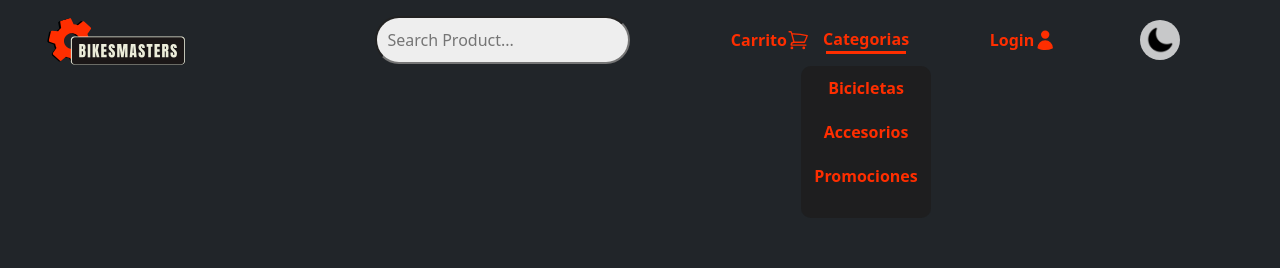
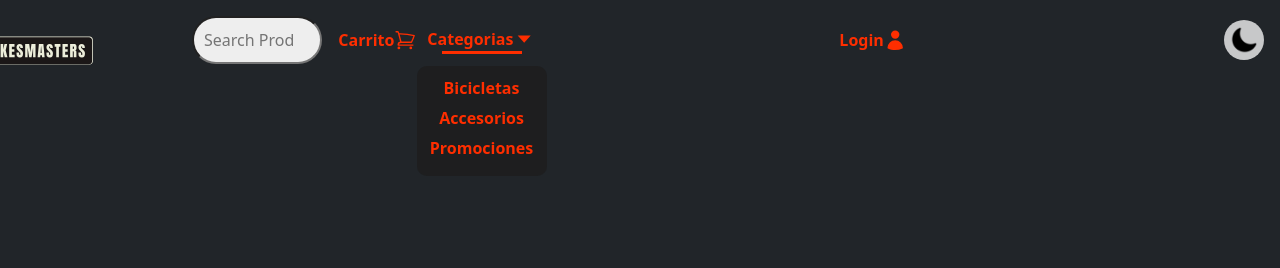
Before and after one commit to ROBERT-Gimenez/E-comerce_React, a React (Create React App) app: page / in a window 1280 px wide. Both pictures are taken after a click on the link "Categorias". Shown: the top 268 px of the page. Built offline with nearby package versions, Linux system fonts and the light colour scheme; no server answers.

Commit message:
config dropdawn bnt in menu

```diff
--- a/src/App.css
+++ b/src/App.css
@@ -88,7 +88,7 @@ a{
 }
 .container_btns{
   display: flex;
-  gap: 1rem;
+  gap: 1.5rem;
   align-items: center;
   justify-content: center;
 }
@@ -194,7 +194,7 @@ width: 90%;
     color: #fe2e00;
     font-weight: bold;
     padding: 0;
-    /* width: 100%; */
+    width: 100%;
     justify-content: center;
 }
 .icons-header svg{
--- /dev/null
+++ b/src/components/MenuBurger/BtnDropDrawn.js
@@ -0,0 +1,62 @@
+import {useState} from 'react';
+import { useNavigate } from 'react-router-dom';
+import {motion} from 'framer-motion';
+import useGetAxios from '../../hooks/useGetAxios'
+import { useDispatch , useSelector } from 'react-redux';
+import { setListStore } from '../../Store/state';
+import {BiCaretDown} from "react-icons/bi";
+export default function BtnDropDrawn({clas}) {
+
+    const [isOpen, setIsOpen] = useState(false);
+
+    const dispatch = useDispatch();
+    const navigate = useNavigate();
+    const {data} = useGetAxios("http://localhost:4000/api/products");
+
+    const night = useSelector(state => state.night);
+
+
+    const filterList = (categori) => {// eslint-disable-next-line
+        let products = data.filter(element => element.categoryid == categori)
+        return products
+      }
+      const Promocions = () => {
+        let products = data.filter(element => element.discount > 0)
+        return products
+      }
+      const categoriAction = (n , action ) => {
+        dispatch(setListStore(action(n)))
+         return navigate("/")
+        }
+
+  return (
+           <motion.div className='categories_conteiner'
+            >
+            <motion.a
+            className='icons-header'
+            onClick={() => setIsOpen(!isOpen)}
+            whileHover={{ scale: 1.1 }}
+            whileTap={{ scale: 0.95 }}
+
+            >
+            Categorias<BiCaretDown/>
+            </motion.a>
+            {isOpen && (
+                <motion.div
+                className={'container_ul_categori'}
+                initial={{ opacity: 0 }}
+                animate={{ opacity: 1 }}
+                exit={{ opacity: 0 }}
+                onHoverEnd={() => setIsOpen(!isOpen)}
+                >
+                <ul className={clas}
+                 >
+                    <li onClick={() => categoriAction(1,filterList) }>Bicicletas</li>
+                    <li className='categoriOn' onClick={() => categoriAction(4,filterList)}>Accesorios</li>
+                    <li onClick={() => categoriAction(null,Promocions)}>Promociones</li>
+                </ul>
+                </motion.div>
+      )}
+            </motion.div>
+  )
+}
--- a/src/components/MenuBurger/BtnsNav.js
+++ b/src/components/MenuBurger/BtnsNav.js
@@ -7,6 +7,7 @@ import { Link } from 'react-router-dom';
 import {BiLogIn } from "react-icons/bi";
 import {TbReportSearch } from "react-icons/tb";
 import Buscador from "../header/Buscador";
+import BtnDropDrawn from "./BtnDropDrawn";
 
 
 const variants = {
@@ -49,7 +50,7 @@ export const BtnsNav = ({toggle}) => {
         } else if (url === itemIds[1].url) {
         return <Link onClick={toggle} className='icons-header' to="/ShoppingCart">Carrito</Link>;
         } else if (url === itemIds[2].name) {
-        return <Link className='icons-header' >Categorias</Link>;
+        return <BtnDropDrawn clas={'list_burger_categori'}/>
         } else if (url === itemIds[3].url && localToken) {
         return  <Link onClick={() => localStorage.removeItem('token')} className='icons-header' to="/Login">Logaut </Link>;
         }
--- a/src/components/MenuBurger/Burguerstyle.css
+++ b/src/components/MenuBurger/Burguerstyle.css
@@ -53,7 +53,7 @@ nav.nav_open{
   }
 
   .icon-placeholder {
-    width: 40px;
+    width: 20px;
     height: 40px;
     border-radius: 50%;
     flex: 40px 0;
@@ -100,7 +100,8 @@ place-content: space-evenly;
 justify-content: space-around;
 align-self: center;}
 
-ul.list_categori{
+ul.list_categori,
+ul.list_burger_categori{
     width: 130px;
     display: flex;
     flex-direction: column;
@@ -113,25 +114,43 @@ ul.list_categori{
     background-color: rgba(30, 30, 30, 0.9);
     padding: 10px 0;
 }
+.close_ul{
+    display: none;
+}
 ul {
     position: absolute;
     top: 66px;
-    width: 278px;
+    width: 270px;
     display: flex;
     flex-direction: column;
     justify-content: center;
     place-items: flex-end;
+    z-index: 1;
 }
-
+ul.list_burger_categori{
+    position: fixed;
+    top: 2rem;
+    opacity: 1;
+    z-index: 4;
+}
+ul.list_burger_categori li {
+    z-index: 4;
+}
 li {
-  list-style: none;
-  margin-bottom: 20px;
-  display: flex;
-  align-items: center;
-  cursor: pointer;
+    list-style: none;
+    margin-bottom: 6px;
+    display: flex;
+    align-items: center;
+    cursor: pointer;
+}
+li:hover{
+    color: #ffb347;
+    scale: 1.1;
+}
+ul.list_burger_categori li.categoriOn {
+    z-index: 4;
 }
 .search_burger_menu {
-
     display: flex;
     flex-direction: column;
     height: 55%;
--- a/src/components/header/Header.js
+++ b/src/components/header/Header.js
@@ -45,7 +45,7 @@ export default function Header() {
               className="d-inline align-top Logo"
             />
 
-            <Buscador clas={"search-box"}/>
+            <Buscador action={() => console.log("search")} clas={"search-box"}/>
             <NavLinks
              SelectedTab={selectedTab}
              SetTab={setSelectedTab}
--- a/src/components/header/NavLinks.js
+++ b/src/components/header/NavLinks.js
@@ -5,8 +5,8 @@ import { useDispatch , useSelector } from 'react-redux';
 import { setListStore } from '../../Store/state';
 import swal from 'sweetalert'
 import {HiOutlineShoppingCart} from "react-icons/hi2";
-import { Dropdown } from 'react-bootstrap';
 import { useState } from 'react';
+import BtnDropDrawn from '../MenuBurger/BtnDropDrawn';
 
 
 
@@ -14,27 +14,12 @@ export default function NavLinks({SelectedTab,SetTab, clas}) {
 
     const [isOpen, setIsOpen] = useState(false)
 
-    const dispatch = useDispatch();
     const navigate = useNavigate();
 
     const localToken = localStorage.getItem('token')
     const Admin = useSelector(state => state.Admin);
     const night = useSelector(state => state.night);
-    const {data} = useGetAxios("http://localhost:4000/api/products")
 
-
-    const filterList = (categori) => {// eslint-disable-next-line
-        let products = data.filter(element => element.categoryid == categori)
-        return products
-      }
-      const Promocions = () => {
-        let products = data.filter(element => element.discount > 0)
-        return products
-      }
-      const categoriAction = (n , action ) => {
-        dispatch(setListStore(action(n)))
-         return navigate("/")
-        }
 
       const checkUser = () => {
          (localToken.length < 100) && (swal("Espere!", "Por favor inicie session Primero!", "warning")
@@ -63,46 +48,7 @@ export default function NavLinks({SelectedTab,SetTab, clas}) {
           if(name === "Carrito"){ return <Link onClick={() => checkUser()} className='icons-header' to="/ShoppingCart">Carrito <HiOutlineShoppingCart/></Link>}
           if(name === "Admin" && Admin){ return <Link className='icons-header' to="/ShoppingCart">Admin <HiOutlineShoppingCart/></Link>}
           if(name === "categoria"){
-            return <motion.div className='categories_conteiner'
-            >
-            <motion.a
-            className='icons-header'
-            onClick={() => setIsOpen(!isOpen)}
-            whileHover={{ scale: 1.1 }}
-            whileTap={{ scale: 0.95 }}
-            >
-            Categorias
-            </motion.a>
-            {isOpen && (
-                <motion.div
-                className='container_ul_categori'
-                initial={{ opacity: 0 }}
-                animate={{ opacity: 1 }}
-                exit={{ opacity: 0 }}
-                >
-                <ul className='list_categori'>
-                    <li onClick={() => categoriAction(1,filterList) }>Bicicletas</li>
-                    <li onClick={() => categoriAction(4,filterList)}>Accesorios</li>
-                    <li onClick={() => categoriAction(null,Promocions)}>Promociones</li>
-                </ul>
-                </motion.div>
-      )}
-            {/* <Dropdown className="d-inline mx-2" >
-              <Dropdown.Toggle  variant={night?"dark":"light"} autoclose="inside" className='icons-header' id="dropdown-autoclose-outside">
-                Categorias
-              </Dropdown.Toggle>
-
-              <Dropdown.Menu style={{marginTop:"1rem"}} variant={night?"dark":"dark"}>
-                <motion.ul className='drop_cateories'
-                >
-                <Dropdown.Item onClick={() => categoriAction(1,filterList) }>Bicicletas</Dropdown.Item>
-                <Dropdown.Item onClick={() => categoriAction(4,filterList)}>Accesorios</Dropdown.Item>
-                  <Dropdown.Item onClick={() => categoriAction(null,Promocions)}>Promociones</Dropdown.Item>
-                </motion.ul>
-              </Dropdown.Menu>
-            </Dropdown> */}
-            </motion.div>
-          }
+            return <BtnDropDrawn clas={'list_categori'}/> }
           return null
         }
 
```
